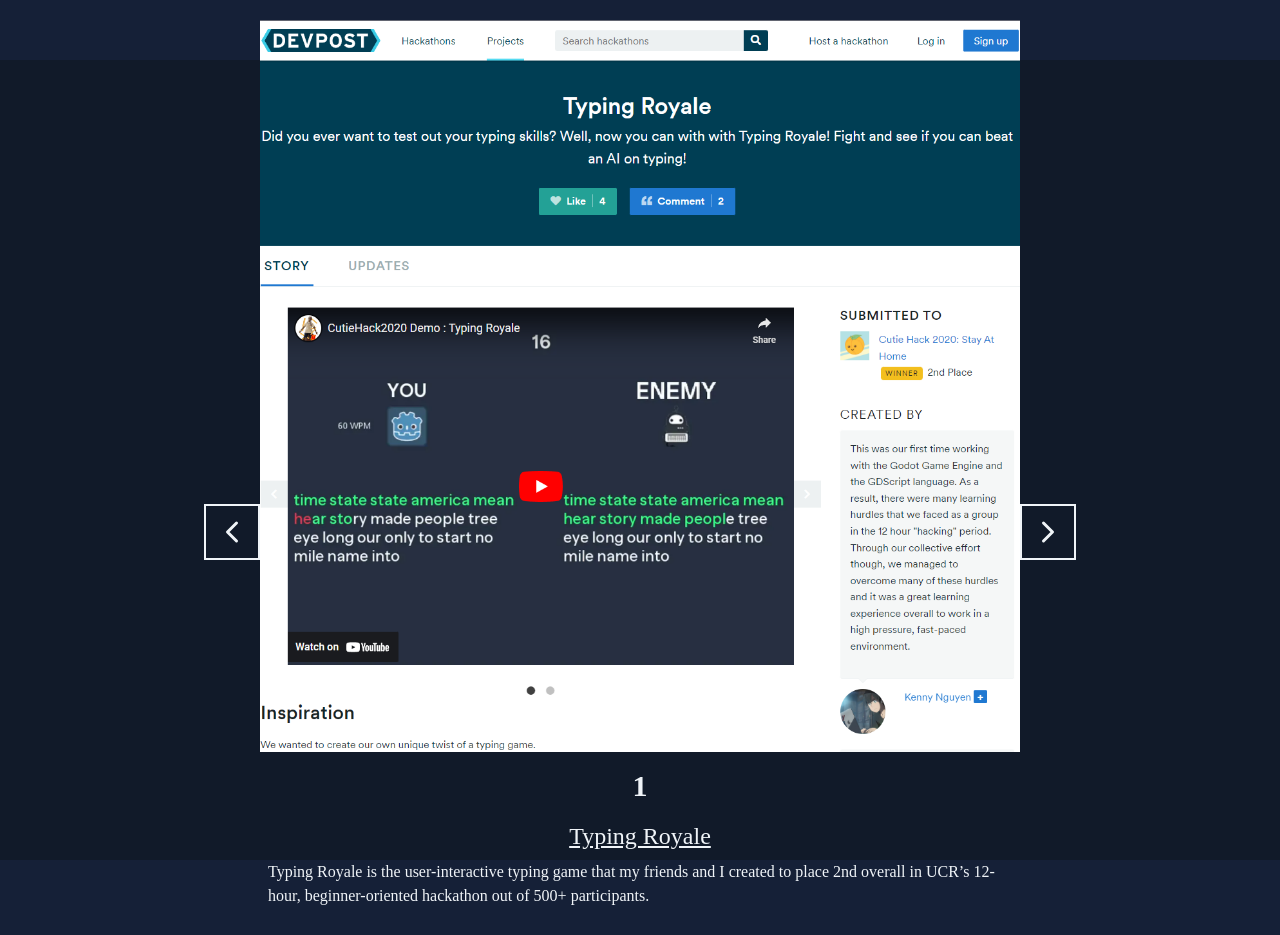
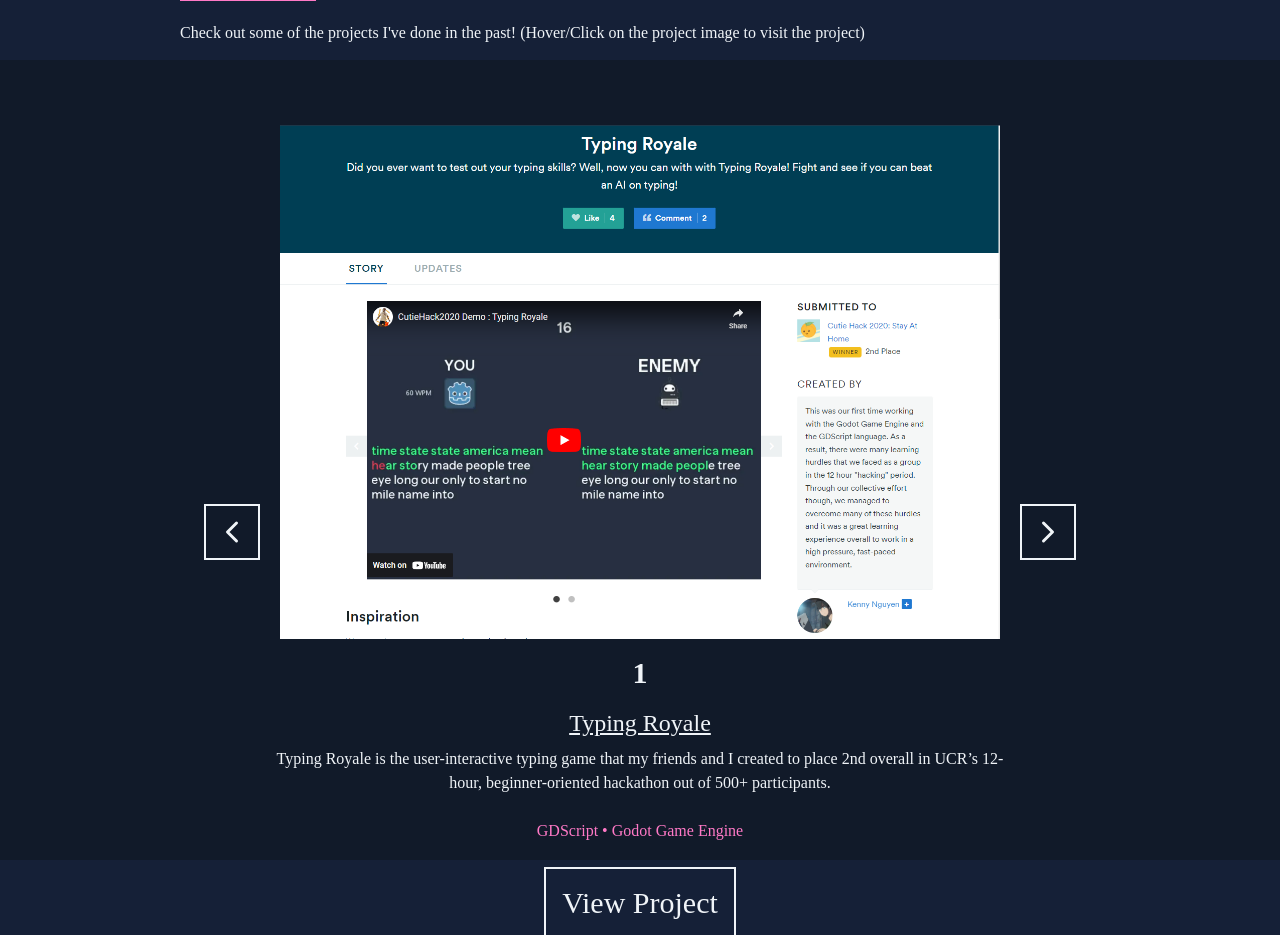
Before and after one commit to knytnguyen/portfolio, a React (Create React App) app: page / in a window 1280 px wide. Shown: the part 2340-3275 px from the top of the page. Built offline with nearby package versions, Linux system fonts and the light colour scheme.

Commit message:
Added descriptions and styling to portfolio section

```diff
--- a/src/components/Portfolio.jsx
+++ b/src/components/Portfolio.jsx
@@ -50,11 +50,11 @@ const Portfolio = () => {
                                 <FiChevronLeft />
                             </button>
                             <div className='flex flex-col items-center'>
-                                <img src={image} alt={title} />
+                                <img className='max-h-50 w-97 px-5' src={image} alt={title}/>
                                 <h2 className='text-3xl font-bold my-4'>{id}</h2>
                                 <p className='text-2xl underline'>{title}</p>
-                                <p className='text-1xl p-2'>{imageDescription}</p>
-                                <p className='text-1xl p-4 text-[#ff79c6]'>{techUsed}</p>
+                                <p className='text-1xl p-2 text-center'>{imageDescription}</p>
+                                <p className='text-1xl p-4 pb-6 text-[#ff79c6]'>{techUsed}</p>
                                 <a className='border-green' href={linkToProject} rel='noreferrer' target='_blank'>
                                     <button className='text-3xl border-2 border-[#f0f4f8] p-4 hover:bg-[#ff79c6] hover:text-[#111a29]'>View Project</button>
                                 </a>
--- a/src/data/data.js
+++ b/src/data/data.js
@@ -17,28 +17,28 @@ const data = [
         id: 2,
         image: RogueOrigins,
         title: 'Rogue Origins',
-        imageDescription: 'Second text description here',
+        imageDescription: 'Rogue Origins is the text-based RPG my classmates and I created in a group of 4 as part of the final project for the CS 100 (Software Construction) course at UCR.',
         techUsed: 'C++ • GoogleTest • Git/GitHub • Vim • Valgrind • CMake • PuTTY',
     },
     {
         id: 3,
         image: BeginningPortfolio,
         title: 'Beginning Portfolio',
-        imageDescription: 'Third text description here',
+        imageDescription: 'This project was my first ever attempt at creating a personal portfolio and start my web development path. I created this website using the skills I had acquired from completing over 300 hours worth of content from the freeCodeCamp Responsive Web Design course.',
         techUsed: 'HTML • CSS • JavaScript'
     },
     {
         id: 4,
         image: CodePenProfile,
         title: 'CodePen Profile',
-        imageDescription: 'Fourth text description here',
+        imageDescription: 'My Codepen account features some of the many responsive websites that I created to fulfill the requirements for freeCodeCamp’s Responsive Web Design certification.',
         techUsed: 'HTML • CSS • JavaScript'
     },
     {
         id: 5,
         image: FCCProfile,
         title: 'freeCodeCamp Profile',
-        imageDescription: 'Fifth text description here',
+        imageDescription: 'I have completed the freeCodeCamp Responsive Web Design certification and am in the process of completing a JavaScript Algorithms and Data Structures certification. The courses on freeCodeCamp typically comprise of 300 hours worth of material each which seek to teach the fundamentals of various coding topics.',
         techUsed: 'HTML • CSS • JavaScript'
     },
 ];
```
Also changed, not shown: src/assets/projects/CodePen-Profile.PNG, src/assets/projects/TypingRoyale-Image.PNG.
